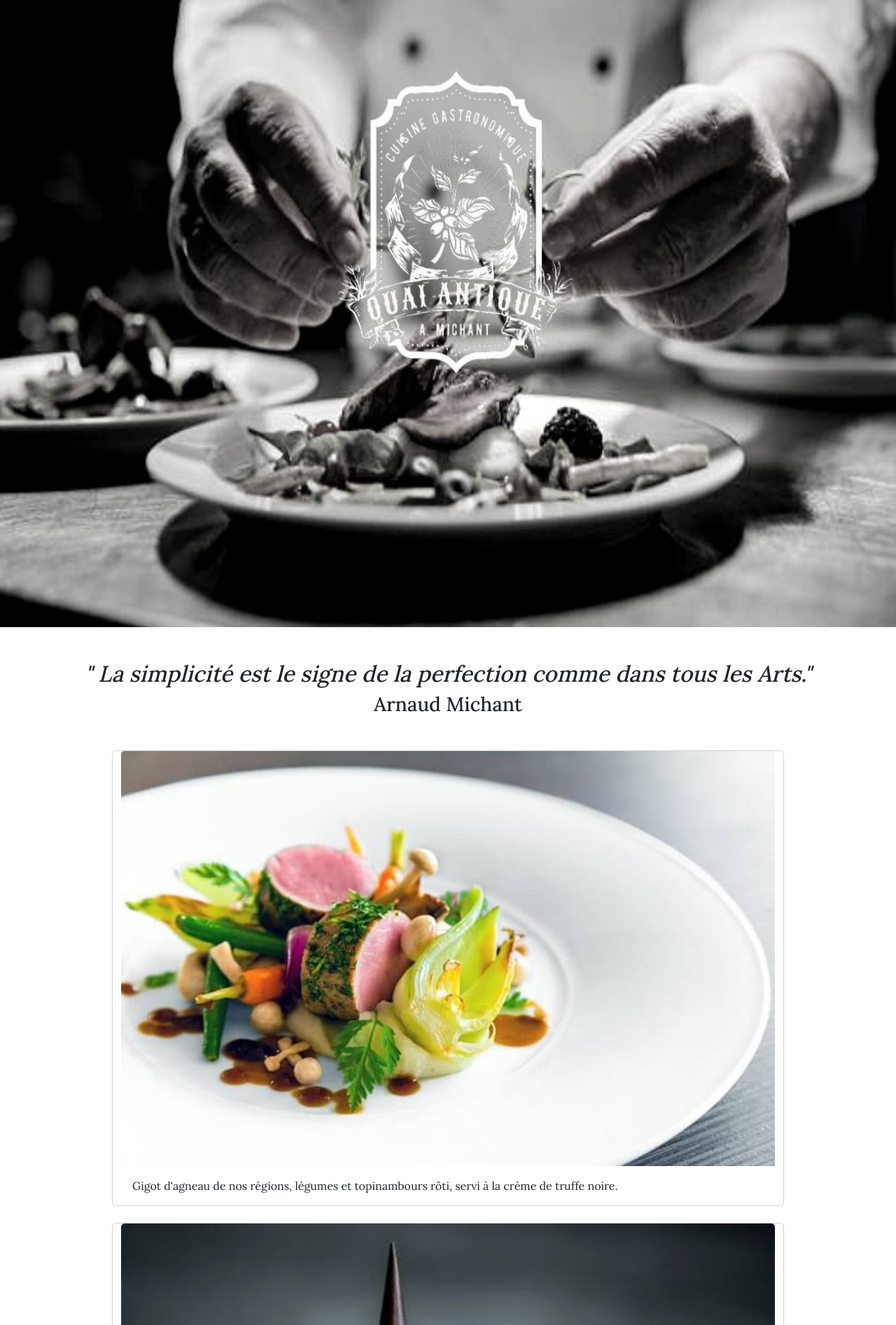
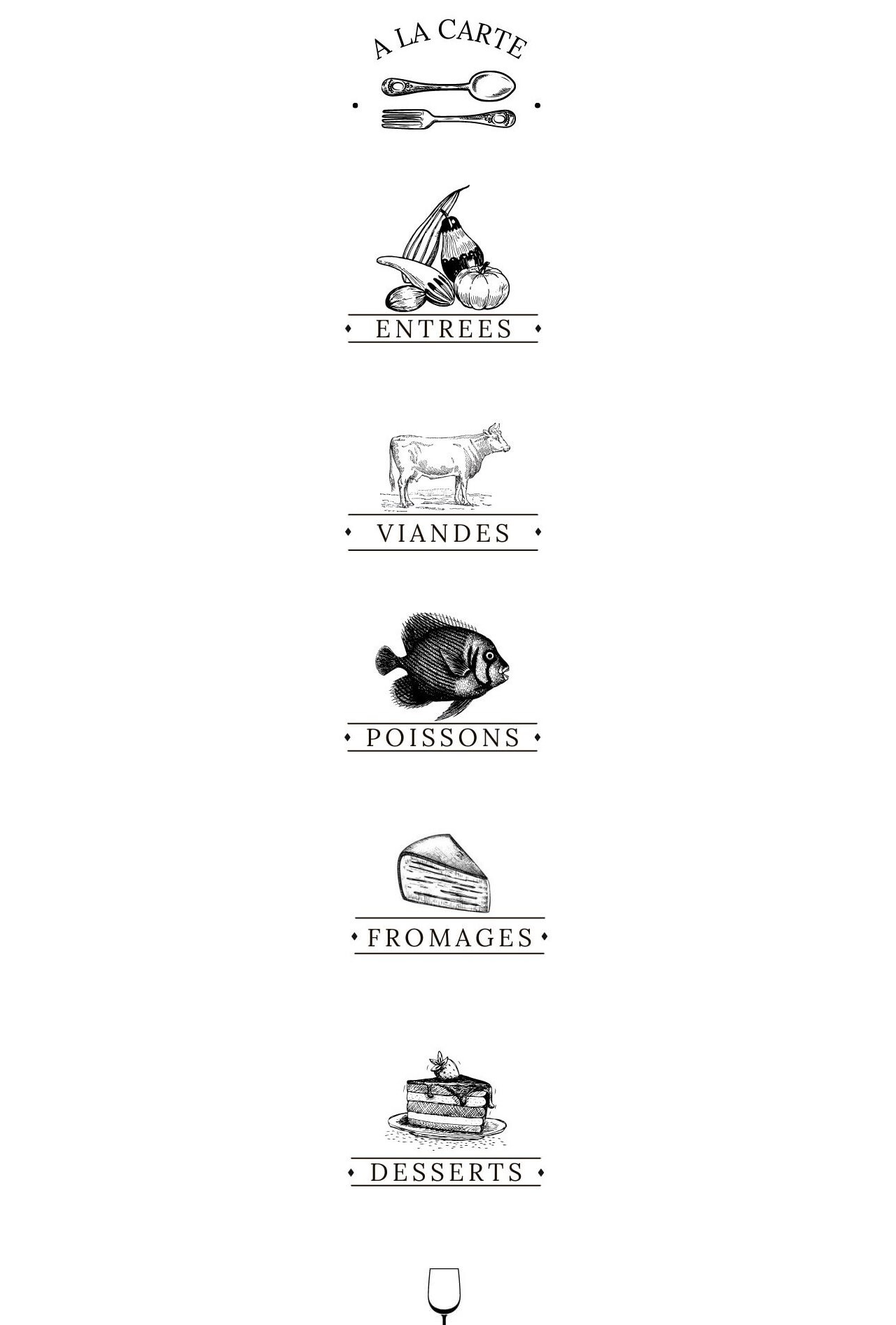
Before and after one commit to christinemiko/quai_antique, a Symfony app: template templates/cardmenu.html.twig in a window 1280 px wide. Shown: the part 96-1989 px from the top of the page at 70% size. Run offline with Twig, Linux system fonts and the light colour scheme; the template is opened without the code that fills it, so the values that code supplies are empty; some libraries are stand-ins or nearby versions.

Commit message:
add logos for card menus

```diff
--- a/templates/acces.html.twig
+++ b/templates/acces.html.twig
@@ -63,7 +63,7 @@
                   <!-- HOURS END -->
 
                   <!-- MAPS START -->
-                  <div class=" col-md-6 text-center">
+                  <div class=" col-md-6 text-center mt-5">
                     <div class="map-responsive text-center">
                     <iframe src="https://www.google.com/maps/embed?pb=!1m18!1m12!1m3!1d2776.643284529551!2d6.128692215241334!3d45.89844701238374!2m3!1f0!2f0!3f0!3m2!1i1024!2i768!4f13.1!3m3!1m2!1s0x478b8ffb2db426fb%3A0xa0cae32f9f6cbe23!2sQuai%20Napol%C3%A9on%20III%2C%2074000%20Annecy!5e0!3m2!1sfr!2sfr!4v1674582913958!5m2!1sfr!2sfr"
                      allowfullscreen="" loading="lazy" referrerpolicy="no-referrer-when-downgrade" width="600" height="450" ></iframe>
@@ -74,7 +74,7 @@
               </div>
 
      <!-- CONTACT START -->
-     <div class="row justify-content-center mb-3 p-3">
+     <div class="row justify-content-center mb-3 mt-5 p-3">
 
          <!-- IMAGE START -->
          <div class=" col-md-6">
--- a/templates/cardmenu.html.twig
+++ b/templates/cardmenu.html.twig
@@ -1,56 +1,76 @@
  {% extends "base.html.twig" %}
 
  {% block body %}
-     <!-- HOME PAGE START -->
-     <div class="text-center">
-         <img src="img/accueil.jpg" class="img-fluid img1" alt="Accueil">
-     </div>
+     <!-- A LA CARTE PAGE START -->
 
-     <div class="container">
-         <h2 class="text-center mt-5"><i>" La simplicité  est le signe de la perfection comme dans tous les Arts." </i></h2>
-         <h3 class="text-center mt-2 mb-5"> Arnaud Michant</h3>
+  <main class="container">
 
-         <!-- PICTURES GALERY START -->
-         <div class="row justify-content-center mb-4">
+      <!-- LOGO A LA CARTE START -->
+      <div class="  text-center">
+          <img src="img/logoalacarte.jpg" class="img-fluid" alt="Logo a la carte">
+      </div>
+      <!-- LOGO A LA CARTE END -->
 
-                    <div class="card" style="width: 60rem;">
-                         <img src="img/plat2.jpg" class="card-img-top" alt="Plat2">
-                         <div class="card-body">
-                         <p class="card-text">Gigot d'agneau de nos régions, légumes et topinambours rôti, servi à la crème de truffe noire.</p>
-                         </div>
-                    </div>
-         </div>
-         <div class="row justify-content-center mb-4">
-                    <div class="card" style="width: 60rem;">
-                         <img src="img/plat8.jpg" class="card-img-top" alt="Plat8">
-                         <div class="card-body">
-                         <p class="card-text">Soufflé à la châtaigne avec son sorbet à la fleur d'oranger, saupoudré de croquants au chocolat .</p>
-                         </div>
-                    </div>
-         </div>
-         <div class="row justify-content-center mb-4">
-                    <div class="card text-center" style="width: 60rem;">
-                         <img src="img/plat14.jpg" class="card-img-top" alt="Plat14">
-                         <div class="card-body">
-                         <p class="card-text">Compressé de pomme et de coing, flambé au grand marnier , accompagné d'agrumes.</p>
-                         </div>
-                     </div>
-         </div>
+   <!--  ENTREES START-->
+      <section>
+          <div class="text-center">
+            <img src="img/logoentree.jpg" class="img-fluid" alt="Logo les entrées">
+          </div>
+      </section>
+   <!--  ENTREES END-->
 
-         <div class="d-grid gap-2 col-6 mx-auto">
-             <button class="btn btn-outline-danger btn-light text-dark" type="button">
-                 <svg xmlns="http://www.w3.org/2000/svg" width="16" height="16" fill="currentColor" class="bi bi-person-plus-fill" viewBox="0 0 16 16">
-                     <path d="M1 14s-1 0-1-1 1-4 6-4 6 3 6 4-1 1-1 1H1zm5-6a3 3 0 1 0 0-6 3 3 0 0 0 0 6z"/>
-                     <path fill-rule="evenodd" d="M13.5 5a.5.5 0 0 1 .5.5V7h1.5a.5.5 0 0 1 0 1H14v1.5a.5.5 0 0 1-1 0V8h-1.5a.5.5 0 0 1 0-1H13V5.5a.5.5 0 0 1 .5-.5z"/>
-                 </svg>
-                 <a href="reservation.html.twig" class="text-dark">
-                     Réserver
-             </button><br></a>
-         </div>
+   <!--  VIANDES START-->
+      <section>
+          <div class="text-center">
+             <img src="img/logoviande.jpg" class="img-fluid" alt="Logo les viandes">
+          </div>
+      </section>
+   <!--  VIANDES END-->
 
-         <!-- PICTURES GALERY END -->
-     </div>
+      <!--  POISSONS START-->
+      <section>
+          <div class="text-center">
+              <img src="img/logopoisson.jpg" class="img-fluid" alt="Logo les poissons">
+          </div>
+      </section>
+      <!--  POISSONS END-->
+
+      <!--  FROMAGES START-->
+      <section>
+          <div class="text-center">
+              <img src="img/logofromage.jpg" class="img-fluid" alt="Logo les fromages">
+          </div>
+      </section>
+      <!--  FROMAGES END-->
+
+      <!--  DESSERTS START-->
+      <section>
+          <div class="text-center">
+              <img src="img/logodessert.jpg" class="img-fluid" alt="Logo les desserts">
+          </div>
+      </section>
+      <!--  DESSERTS END-->
+
+      <!--  BOISSONS START-->
+      <section>
+          <div class="text-center">
+              <img src="img/logovin.jpg" class="img-fluid" alt="Logo les Vins">
+          </div>
+      </section>
+      <!--  BOISSONS END-->
+
+      <!--  VINS START-->
+      <section>
+          <div class="text-center">
+              <img src="img/logoboisson.jpg" class="img-fluid" alt="Logo les boissons">
+          </div>
+      </section>
+      <!--  VINS END-->
 
 
-     <!-- HOME PAGE END -->
+
+  </main>
+
+
+     <!-- A LA CARTE PAGE END -->
  {% endblock %}
--- a/templates/forgetpassword.html.twig
+++ b/templates/forgetpassword.html.twig
@@ -10,8 +10,7 @@
      </div>
 
      <div class="text-center">
-         <p class="mt-5 "> Votre demande de réinitialisation de mot de passe, va être prise en charge.</p>
-         <p>Insérez votre email ci-dessous. </p>
+         <p class="mt-5 ">Insérez votre email ci-dessous. </p>
          <p> Vous recevrez un email de confirmation,
              pour réinitialiser votre mot de passe.</p>
          <p class="mb-5 ">Si vous n'êtez pas l'auteur de cette demande , veuillez
```
Also changed, not shown: templates/dinnermenu.html.twig (+7 -51 lines), templates/lunchmenu.html.twig (+7 -51 lines), public/img/logoalacarte.jpg (added), public/img/logoboisson.jpg (added), public/img/logodessert.jpg (added), public/img/logoentree.jpg (added), public/img/logofromage.jpg (added), public/img/logomenudejeuner.jpg (added), public/img/logomenudiner.jpg (added), public/img/logopoisson.jpg (added), public/img/logoviande.jpg (added), public/img/logovin.jpg (added).
